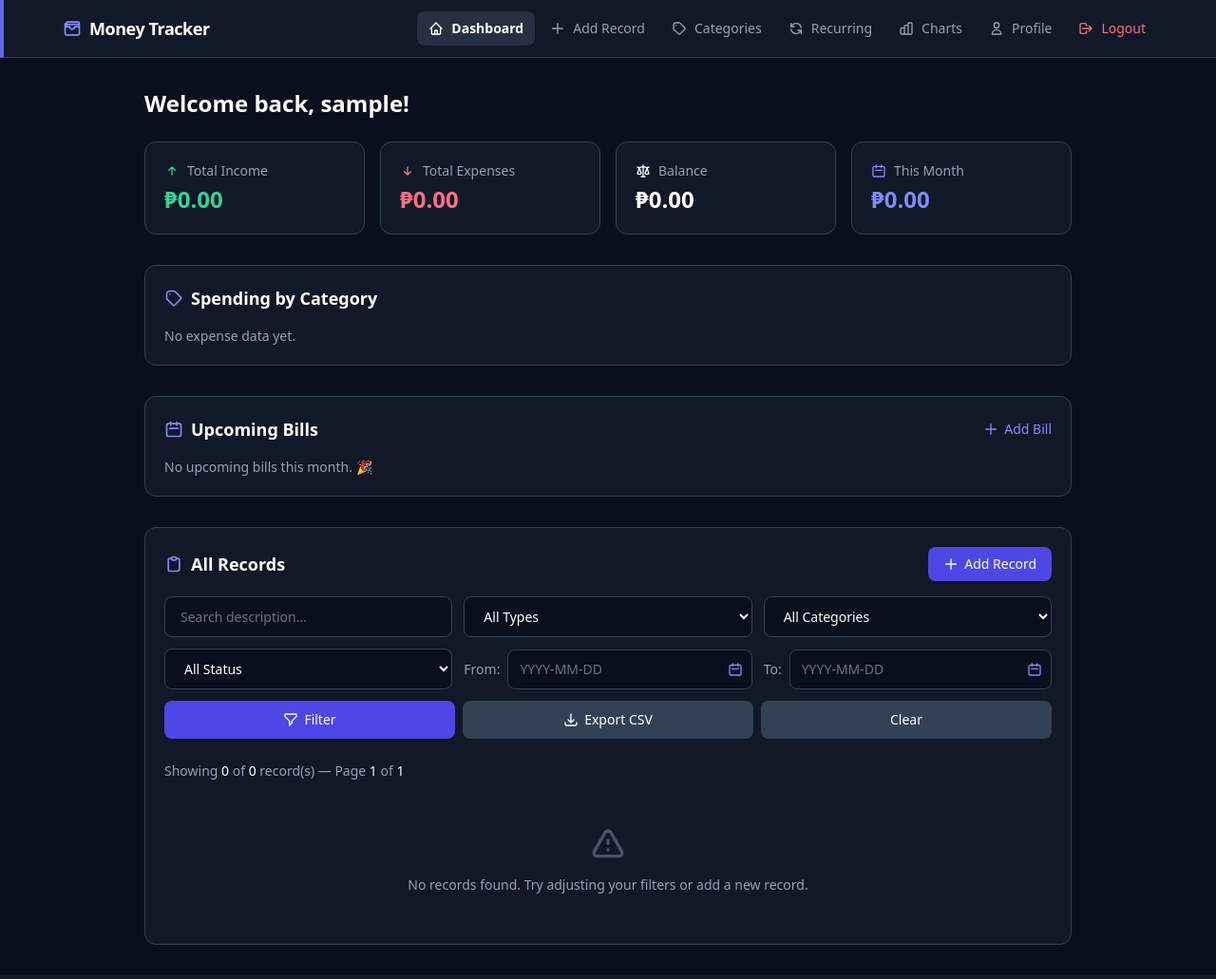
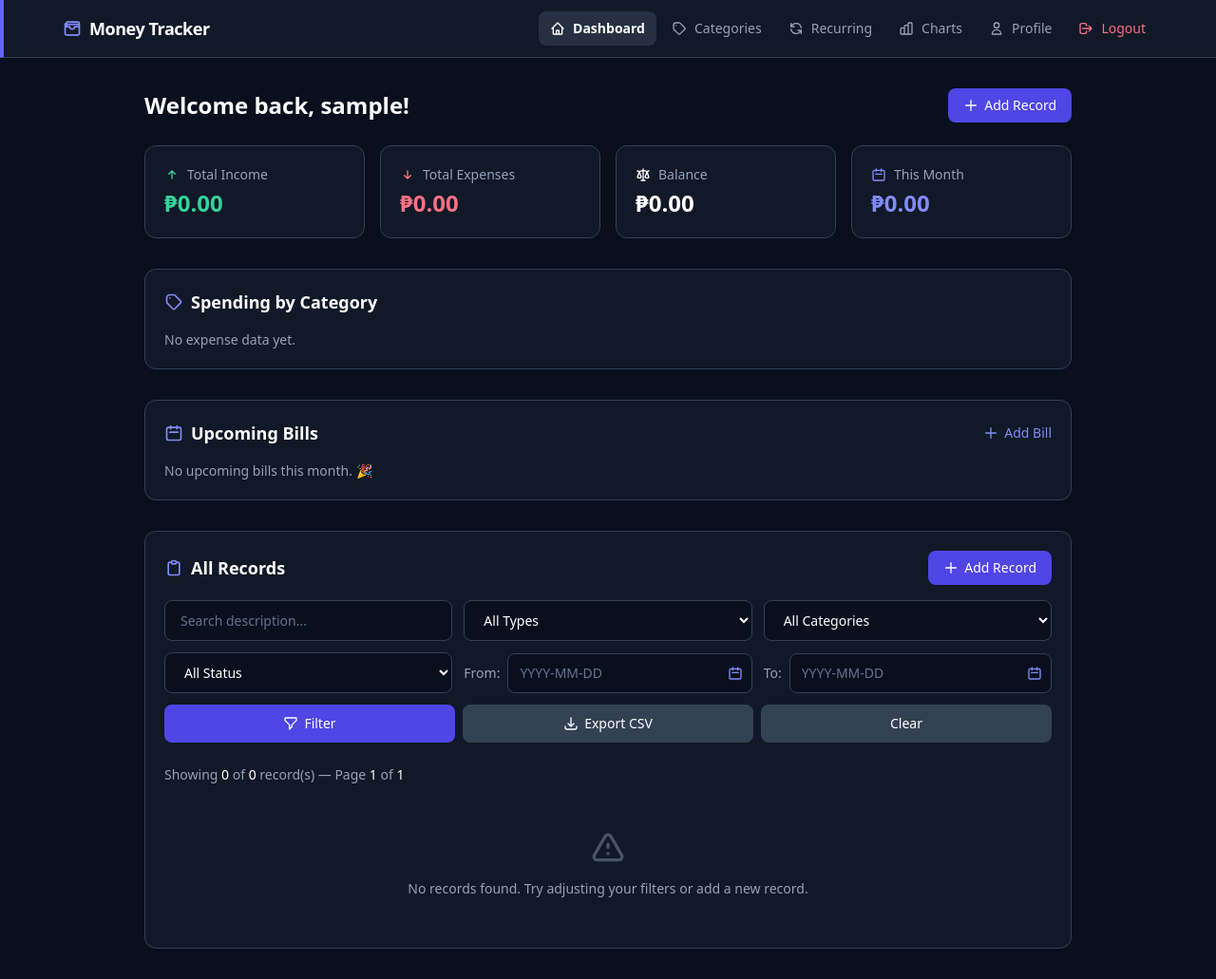
Before and after one commit to lolgamebot/money-tracker, a PHP site: page /public/index.php in a window 1280 px wide. Shown: the whole page at 95% size. Before the commit the page ends 995 px from the top, so only its background shows below. Run offline with PHP 8.4, Linux system fonts and the light colour scheme; the visitor is signed in with stand-in values (Sample User, id 1); data that the repository does not hold is empty; some libraries are stand-ins or nearby versions.

Commit message:
Modification on which one is in-modal and not

```diff
--- a/includes/helpers.php
+++ b/includes/helpers.php
@@ -402,11 +402,9 @@ CSS;
 /** Top navigation bar (shared by all authenticated pages). */
 function renderNav() {
     $currentPage = basename($_SERVER["PHP_SELF"]);
-    $onDashboard = $currentPage === "index.php";
 
     $links = [
         "index.php"     => ["Dashboard", "home"],
-        "add.php"       => ["Add Record", "plus"],
         "categories.php"=> ["Categories", "category"],
         "recurring.php" => ["Recurring", "refresh"],
         "charts.php"    => ["Charts", "chart"],
@@ -418,9 +416,7 @@ function renderNav() {
         $label = $item[0];
         $icon  = $item[1];
         $isActive = $currentPage === $page ? "text-white bg-slate-700/60 font-semibold" : "text-slate-400 hover:text-white hover:bg-slate-700/40";
-        // On the dashboard, nav items open as popups; elsewhere they navigate normally.
-        $modalAttr = ($onDashboard && $page !== "index.php") ? " data-modal-uri='{$page}'" : "";
-        $navLinks .= "<a href='{$page}'{$modalAttr} class='{$isActive} transition-colors py-2 px-3 rounded-lg text-sm whitespace-nowrap flex items-center gap-2'>" . svgIcon($icon) . $label . "</a>";
+        $navLinks .= "<a href='{$page}' class='{$isActive} transition-colors py-2 px-3 rounded-lg text-sm whitespace-nowrap flex items-center gap-2'>" . svgIcon($icon) . $label . "</a>";
     }
 
     $logoutLink = '<a href="logout.php?csrf_token=' . urlencode(getCsrfToken()) . '" class="text-rose-400 hover:text-rose-300 transition-colors py-2 px-3 rounded-lg hover:bg-slate-700/50 text-sm font-medium flex items-center gap-2">' . svgIcon('logout') . 'Logout</a>';
--- a/public/index.php
+++ b/public/index.php
@@ -265,7 +265,13 @@ $hasActiveFilter = !empty($search) || !empty($filterType) || !empty($filterCateg
     <?php renderModalSystem(); ?>
 
     <div class="max-w-5xl mx-auto px-4 sm:px-6 py-8">
-        <h1 class="text-2xl font-bold text-white mb-6">Welcome back, <?= e($_SESSION["username"]) ?>!</h1>
+        <div class="flex items-center justify-between mb-6">
+            <h1 class="text-2xl font-bold text-white">Welcome back, <?= e($_SESSION["username"]) ?>!</h1>
+            <a href="add.php" data-modal-uri="add.php" class="bg-indigo-600 hover:bg-indigo-500 text-white text-xs sm:text-sm font-medium px-3 sm:px-4 py-2 rounded-lg transition-colors flex items-center gap-1.5">
+                <?= svgIcon('plus') ?>
+                Add Record
+            </a>
+        </div>
 
         <?php renderFlash(); ?>
 
```
